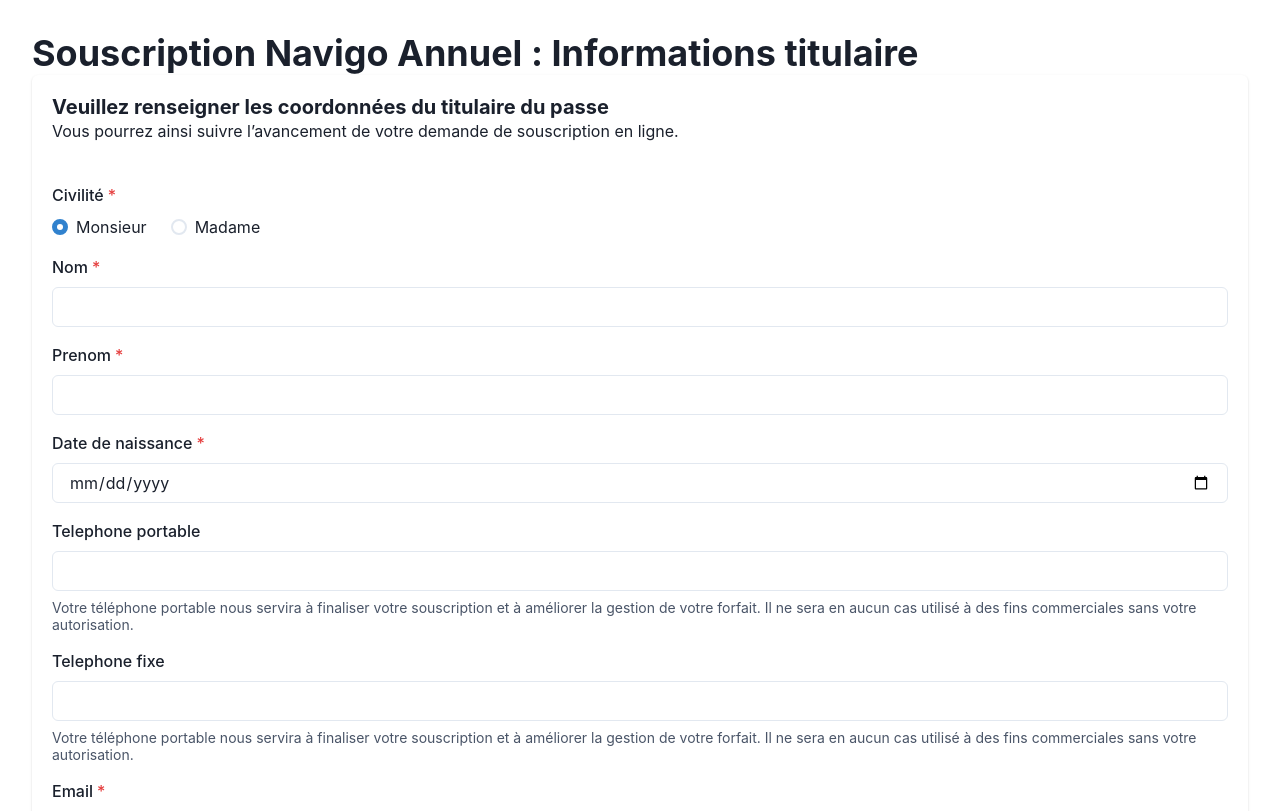
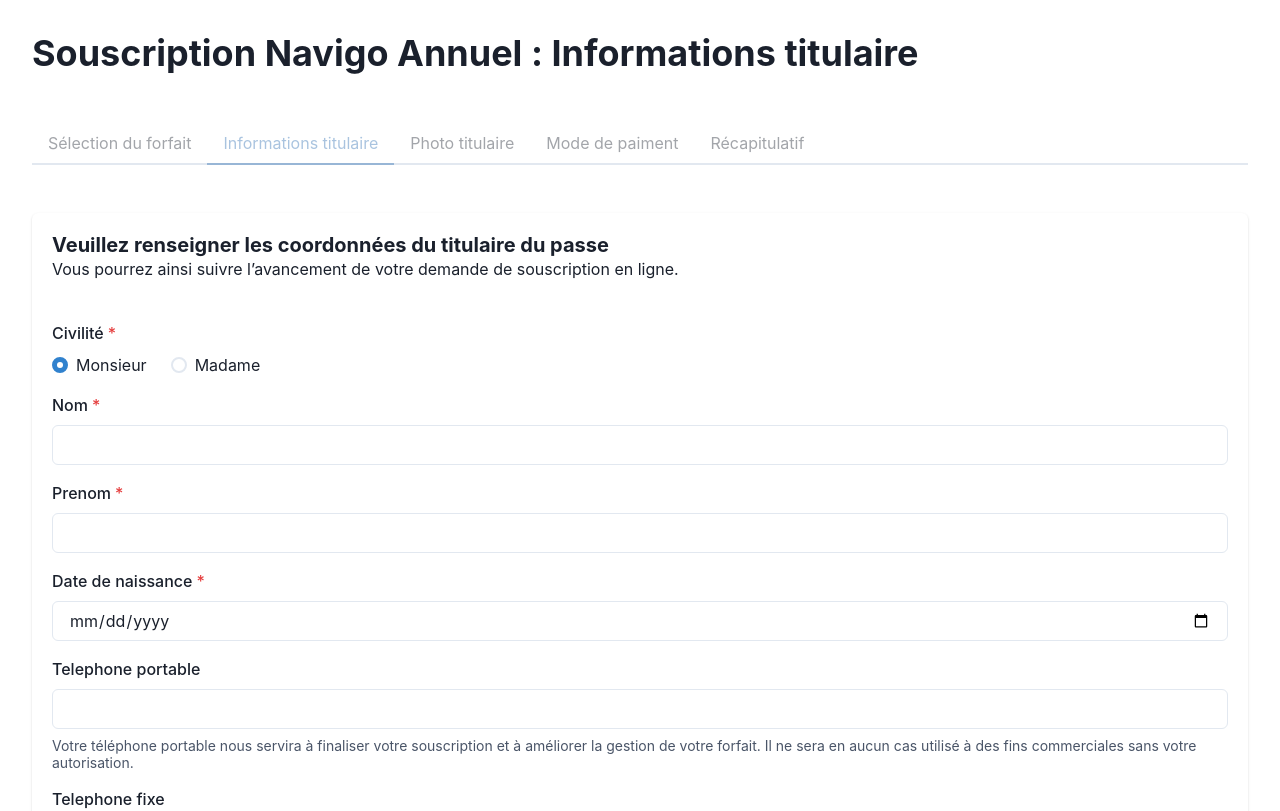
Before and after one commit to bang-dai/navigo, a React (Create React App) app in the folder frontend/: page /coordonnees in a window 1280 px wide. Shown: the top 811 px of the page. Built offline with nearby package versions, Linux system fonts and the light colour scheme; no server answers.

Commit message:
frontend: improve ui

```diff
--- /dev/null
+++ b/frontend/src/components/Navigation.js
@@ -0,0 +1,19 @@
+import { Tab, TabList, Tabs } from '@chakra-ui/react';
+import React from 'react';
+
+const Navigation = ({ step }) => {
+    return (
+        <Tabs mb="3rem" mt="3rem" defaultIndex={step} isManual >
+            <TabList>
+
+                <Tab isDisabled>Sélection du forfait</Tab>
+                <Tab isDisabled>Informations titulaire</Tab>
+                <Tab isDisabled>Photo titulaire</Tab>
+                <Tab isDisabled>Mode de paiment</Tab>
+                <Tab isDisabled>Récapitulatif</Tab>
+            </TabList>
+        </Tabs>
+    );
+};
+
+export default Navigation;
--- a/frontend/src/pages/Forfait.js
+++ b/frontend/src/pages/Forfait.js
@@ -1,7 +1,7 @@
 import { useEffect, useRef, useState } from "react";
 import { useUserProvider } from "@/context/UserContext";
 import Layout from "./Layout";
-import { FormControl, FormLabel, FormHelperText, Select, RadioGroup, Radio, HStack, Button } from "@chakra-ui/react";
+import { FormControl, FormLabel, FormHelperText, Select, RadioGroup, Radio, HStack, Button, Card, CardHeader, Heading, CardBody } from "@chakra-ui/react";
 import { momentService } from "@/services/moment";
 import { useNavigate } from "react-router-dom";
 
@@ -49,9 +49,12 @@ const Forfait = () => {
     }
 
     return (
-        <Layout title='Souscription Navigo Annuel : Sélection du forfait'>
-            <h2>Vous devez compléter votre demande avant le 15 du mois en cours pour bénéficier du forfait dès le mois prochain</h2>
-
+        <Layout title='Souscription Navigo Annuel : Sélection du forfait' step={0}>
+            <Card>
+                <CardHeader>
+                    <Heading size='md'>Vous devez compléter votre demande avant le 15 du mois en cours pour bénéficier du forfait dès le mois prochain</Heading>
+                </CardHeader>
+                <CardBody>
                     {forfaits && (
                         <>
                             <FormControl as='fieldset' mt='2rem' mb='2rem'>
@@ -73,7 +76,6 @@ const Forfait = () => {
                                 <FormHelperText>Chaque mensualité est prélevée en début de mois (au plus tôt le 5) pendant 11 mois. Les frais de dossier (7,60€ TTC) sont prélevés avec la première échéance.</FormHelperText>
                             </FormControl>
                             <Button colorScheme='blue' onClick={handleClick}>Continuer</Button>
-
                             <p>
                                 (1)
                                 Le tarif mentionné est le tarif actuel. Il est donné à titre indicatif.
@@ -81,6 +83,8 @@ const Forfait = () => {
                             </p>
                         </>
                     )}
+                </CardBody>
+            </Card>
         </Layout>
     );
 };
--- a/frontend/src/pages/Home.js
+++ b/frontend/src/pages/Home.js
@@ -1,6 +1,5 @@
 import { useNavigate } from "react-router-dom";
-import Layout from "./Layout";
-import { Button } from '@chakra-ui/react'
+import { Button, Card, CardBody, CardHeader, Flex, Heading } from '@chakra-ui/react'
 
 const Home = () => {
     const navigate = useNavigate()
@@ -9,7 +8,13 @@ const Home = () => {
     }
 
     return (
-        <Layout title="Souscription Navigo Annuel : Souscription forfait Navigo Annuel">
+        <Flex direction="column" textAlign='left' m="2rem">
+            <Card>
+                <CardHeader>
+                    <Heading as="h1">Souscription Navigo Annuel : Souscription forfait Navigo Annuel</Heading>
+                </CardHeader>
+                <CardBody>
+
                     <h2>Forfait Navigo Annuel</h2>
                     <p>Vous désirez souscrire un forfait Navigo Annuel payable par prélèvement ou carte bancaire au prix de 11 mois pour un an de transport.
                         A noter : pour les paiements par prélèvement, le contrat est reconduit automatiquement au bout de 12 mois.
@@ -28,9 +33,10 @@ const Home = () => {
 
                     <h2>Forfait Navigo Annuel Tarification Senior</h2>
                     <p>Vous désirez souscrire un forfait Navigo Annuel Tarification Senior payable par prélèvement chaque mois de l'année, soit pendant 12 mensualités.</p>
-
                     <Button colorScheme='blue' onClick={handleClick}>Continuer</Button>
-        </Layout>
+                </CardBody>
+            </Card>
+        </Flex>
     );
 };
 
--- a/frontend/src/pages/Layout.js
+++ b/frontend/src/pages/Layout.js
@@ -1,11 +1,13 @@
 import React from 'react';
 import { Flex, Heading } from '@chakra-ui/react';
+import Navigation from '@/components/Navigation';
 
-const Layout = ({ children, title }) => {
+const Layout = ({ children, title, step = 0 }) => {
     return (
         <div className='Layout'>
             <Flex direction="column" textAlign='left' m="2rem">
-                <Heading>{title}</Heading>
+                <Heading as="h1">{title}</Heading>
+                <Navigation step={step} />
                 {children}
             </Flex>
         </div>
--- a/frontend/src/pages/UserInfo.js
+++ b/frontend/src/pages/UserInfo.js
@@ -36,7 +36,7 @@ const UserInfo = () => {
     }
 
     return (
-        <Layout title='Souscription Navigo Annuel : Informations titulaire'>
+        <Layout title='Souscription Navigo Annuel : Informations titulaire' step={1}>
             <Card>
                 <CardHeader>
                     <Heading size='md'>Veuillez renseigner les coordonnées du titulaire du passe</Heading>
@@ -51,10 +51,11 @@ const UserInfo = () => {
                     <PhoneForm label='Telephone fixe' refInput={inputPhone} />
                     <EmailForm refInput={inputEmail} />
                     <Checkbox ref={inputOptin}>J’accepte de recevoir par e-mail et/ou SMS des offres et informations commerciales de la part des entreprises de transports en commun d’Île-de-France membres du GIE Comutitres, de leurs partenaires, et d’Île-de-France Mobilités.</Checkbox>
+                    <Button colorScheme='blue' onClick={handleClick}>Passer à l'étape suivante</Button>
                 </CardBody>
             </Card>
 
-            <Button colorScheme='blue' onClick={handleClick}>Passer à l'étape suivante</Button>
+
         </Layout>
     );
 };
```
Lines whose indentation alone changed are shown as unchanged.
